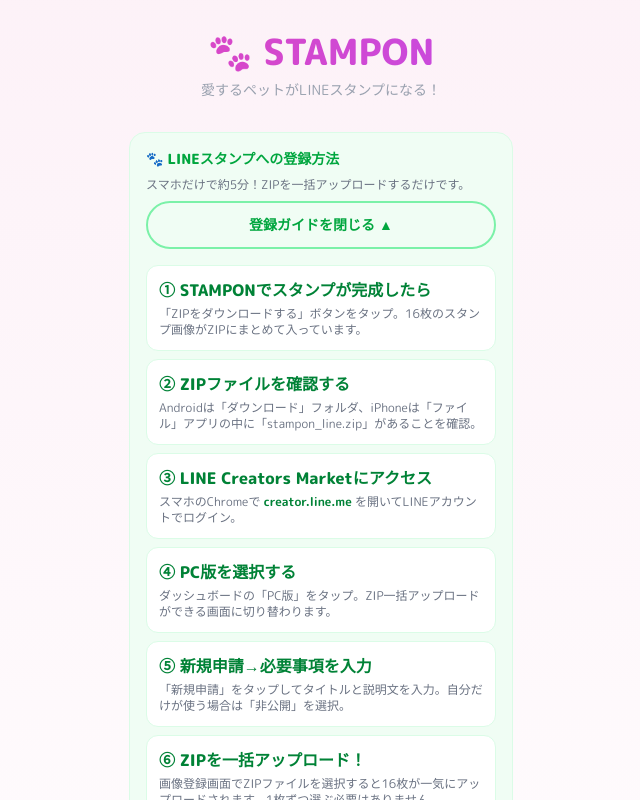
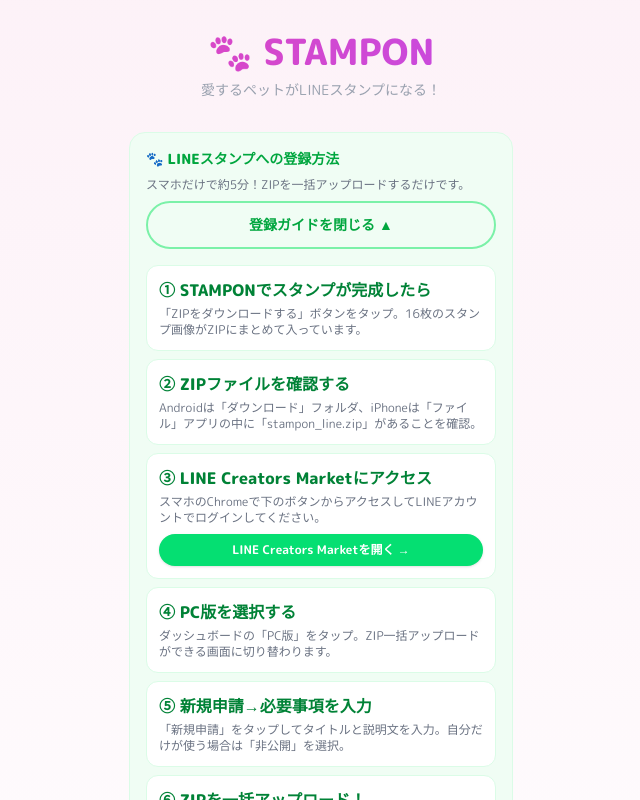
Before and after one commit to nobuki97/stampon-baby, a Next.js app: page / in a window 1280 px wide. Both pictures are taken after a click on the button "登録ガイドを見る ▼". Shown: the top 800 px of the page, without its empty margins (319-959 px from the left). Built offline with nearby package versions, Linux system fonts and the light colour scheme.

Commit message:
Revise access instructions for LINE Creators Market
Updated instructions for accessing LINE Creators Market with a direct link.

```diff
--- a/app/components/StampGenerator.tsx
+++ b/app/components/StampGenerator.tsx
@@ -70,7 +70,10 @@
           </div>
           <div className="bg-white rounded-xl p-3 border border-green-100">
             <p className="font-black text-green-700 mb-1">③ LINE Creators Marketにアクセス</p>
-            <p className="text-xs text-gray-500">スマホのChromeで <span className="font-bold text-green-700">creator.line.me</span> を開いてLINEアカウントでログイン。</p>
+            <p className="text-xs text-gray-500 mb-2">スマホのChromeで下のボタンからアクセスしてLINEアカウントでログインしてください。</p>
+            <a href="https://creator.line.me" target="_blank" rel="noopener noreferrer" className="block w-full py-2 rounded-full bg-green-400 text-white font-bold text-xs text-center shadow-sm hover:opacity-90 transition-opacity">
+              LINE Creators Marketを開く →
+            </a>
           </div>
           <div className="bg-white rounded-xl p-3 border border-green-100">
             <p className="font-black text-green-700 mb-1">④ PC版を選択する</p>
```
